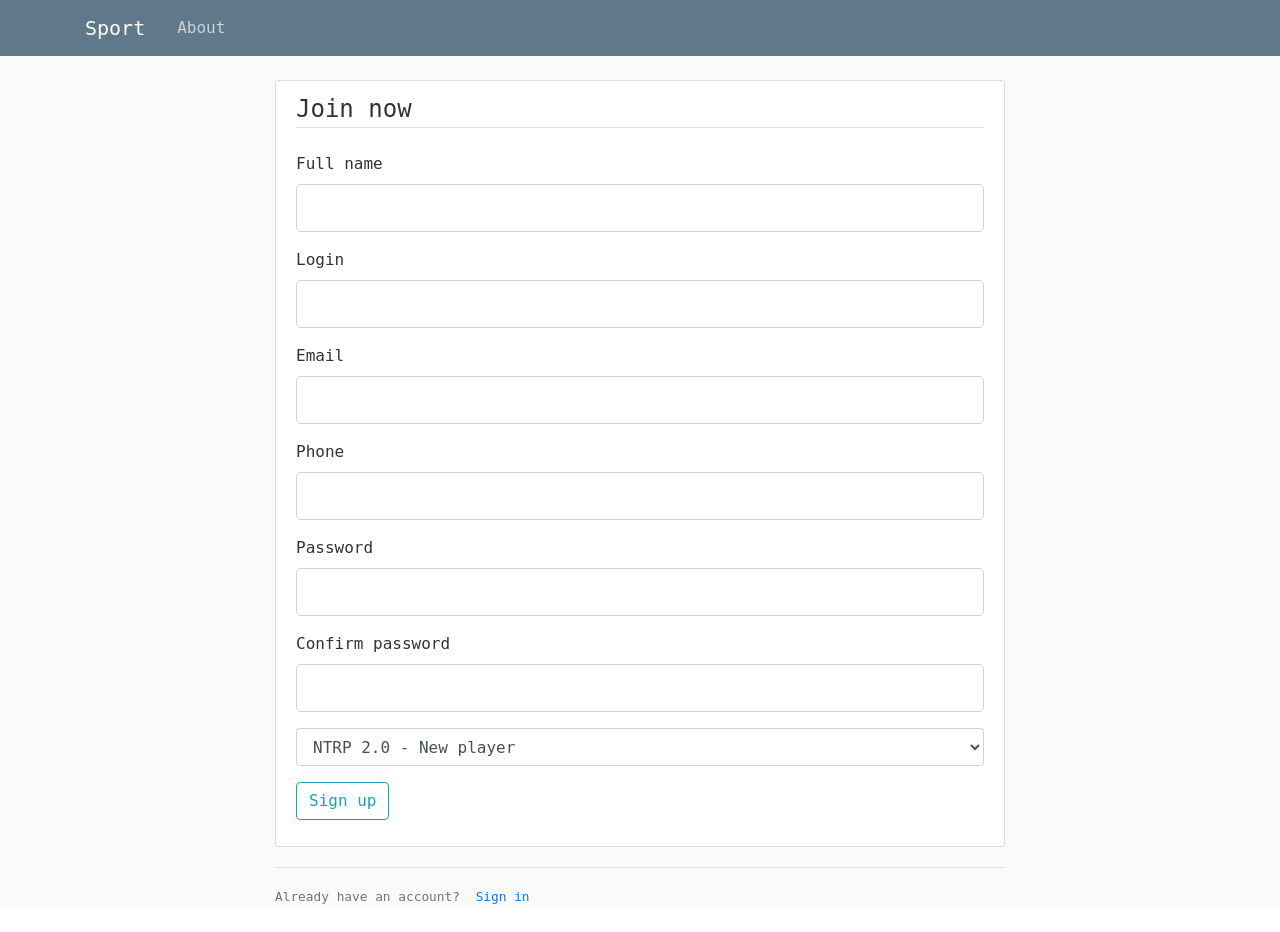
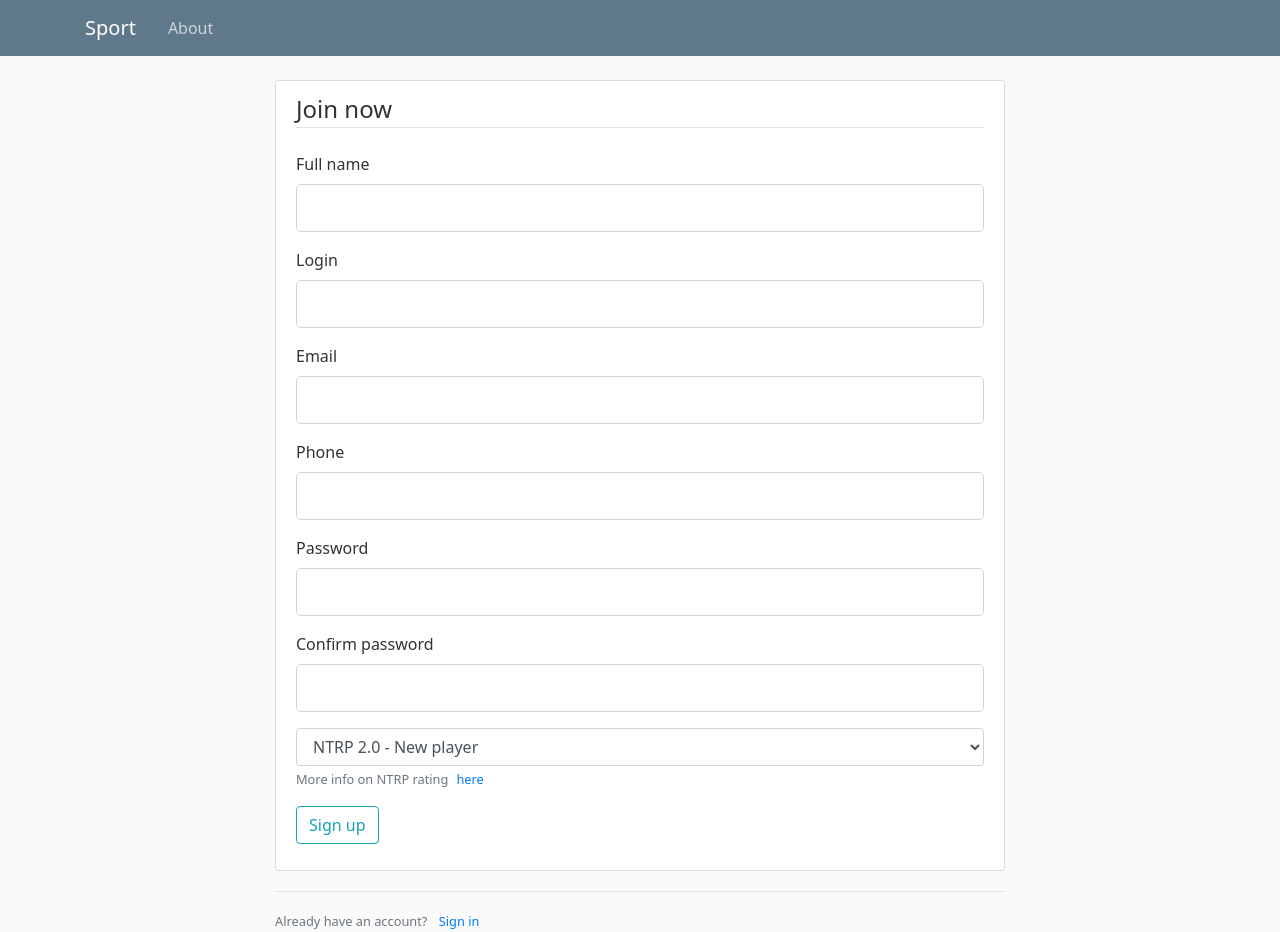
Before and after one commit to Werozel/tennis-finder, a Flask app: page /users/register in a window 1280 px wide. Before the commit the page ends 904 px from the top, so only its background shows below. Run offline with Flask 2, Linux system fonts and the light colour scheme; some libraries are stand-ins or nearby versions.

Commit message:
Added info about skills
Added new dialog about skills on register screen

```diff
--- a/modules/users/views/register.py
+++ b/modules/users/views/register.py
@@ -5,20 +5,21 @@ from helpers.args import get_arg_or_none
 from modules.core.app import app
 from modules.core.db import db
 from modules.users.forms.register import RegistrationForm
+from modules.users.models.skill import valid_skills
 from modules.users.models.user import User
 
 
 @app.route("/users/register", methods=['GET'])
 def render_register():
     form = RegistrationForm()
-    return render_template("register.html", form=form)
+    return render_template("register.html", form=form, skills=valid_skills)
 
 
 @app.route("/users/register", methods=['POST'])
 def submit_register():
     form = RegistrationForm()
     if not form.validate_on_submit():
-        return render_template("register.html", form=form)
+        return render_template("register.html", form=form, skills=valid_skills)
 
     user = User(
         full_name=form.full_name.data,
--- /dev/null
+++ b/static/css/dialog.css
@@ -0,0 +1,8 @@
+
+dialog {
+    z-index:2000;
+    width:60%;
+    background-color: #effbff;
+    border:1px solid #d7d7d7;
+    border-radius: 12px;
+}
--- a/templates/main.html
+++ b/templates/main.html
@@ -13,6 +13,7 @@
     <link rel="stylesheet" type="text/css" href="{{ url_for('static', filename='css/main.css') }}">
     <link rel="stylesheet" type="text/css" href="{{ url_for('static', filename='css/margin.css') }}">
     <link rel="stylesheet" type="text/css" href="{{ url_for('static', filename='css/padding.css') }}">
+    <link rel="stylesheet" type="text/css" href="{{ url_for('static', filename='css/dialog.css') }}">
     <link rel="shortcut icon" type="image/x-icon" href="{{ url_for('static', filename='icons/icon2.png') }}" />
     <link rel="stylesheet" href="{{ url_for('static', filename='css/vanillaSelectBox.css') }}">
 
@@ -23,11 +24,9 @@
 
     {% block head %}{% endblock head %}
 </head>
-<body>
+<body style="font-family: 'Courier 10 Pitch',system-ui;">
 
-    {% block dialog %}{% endblock dialog %}
-
-    <header class="site-header" style="font-family: 'Courier 10 Pitch',monospace;">
+    <header class="site-header">
       <nav class="navbar navbar-expand-md navbar-dark bg-steel fixed-top">
         <div class="container">
             <!-- TODO Change route -->
@@ -46,8 +45,11 @@
     </header>
 
     <main role="main" class="container">
+
+        {% block dialog %}{% endblock dialog %}
+
         <div class="row">
-            <div class="col-md-8 mx-auto" style="font-family: 'Courier 10 Pitch',monospace;">
+            <div class="col-md-8 mx-auto">
 
             {% with messages = get_flashed_messages(with_categories=true) %}
                 {% if messages %}
--- a/templates/register.html
+++ b/templates/register.html
@@ -3,6 +3,23 @@
 {% block title %}
 <title>{{ _("Registration") }}</title>
 {% endblock title %}
+
+{% block dialog %}
+    <dialog hidden="true" id="ntrp_info_dialog">
+        {% if skills %}
+            {% for skill in skills %}
+                <div>
+                    <p class="mb-1"><b>{{ skill.title }}</b></p>
+                    <p class="">{{ skill.description }}</p>
+                    {% if not loop.last %}
+                        <legend class="border-bottom mb-2 mt-2"></legend>
+                    {% endif %}
+                </div>
+            {% endfor %}
+        {% endif %}
+        <button id="close_dialog_btn" class="btn btn-outline-info">{{ _("Close") }}</button>
+    </dialog>
+{% endblock dialog %}
 
 {% block content %}
 <div class="content-section">
@@ -17,6 +34,13 @@
                 {{ macro.make_string_field(form.password) }}
                 {{ macro.make_string_field(form.confirm_password) }}
                 {{ macro.make_select_field(form.skill) }}
+                {% if skills %}
+                    <div>
+                        <small class="text-muted">
+                            {{ _("More info on NTRP rating") }}<a class="ml-2" href="#" id="ntrp_info_btn">{{ _("here") }}</a>
+                        </small>
+                    </div>
+                {% endif %}
             </fieldset>
             <div class="form-group">
                 <input class="btn btn-outline-info" id="submit" name="submit" type="submit" value="{{ _('Sign up') }}">
@@ -29,3 +53,16 @@
         </small>
     </div>
 {% endblock content %}
+
+{% block script %}
+    <script type="text/JavaScript">
+        let dialog = document.getElementById("ntrp_info_dialog")
+        document.getElementById("ntrp_info_btn").onclick = () => {
+            dialog.hidden = false
+        }
+        document.getElementById("close_dialog_btn").onclick = () => {
+            dialog.hidden = true
+        }
+        dialog.close()
+    </script>
+{% endblock script %}
```
